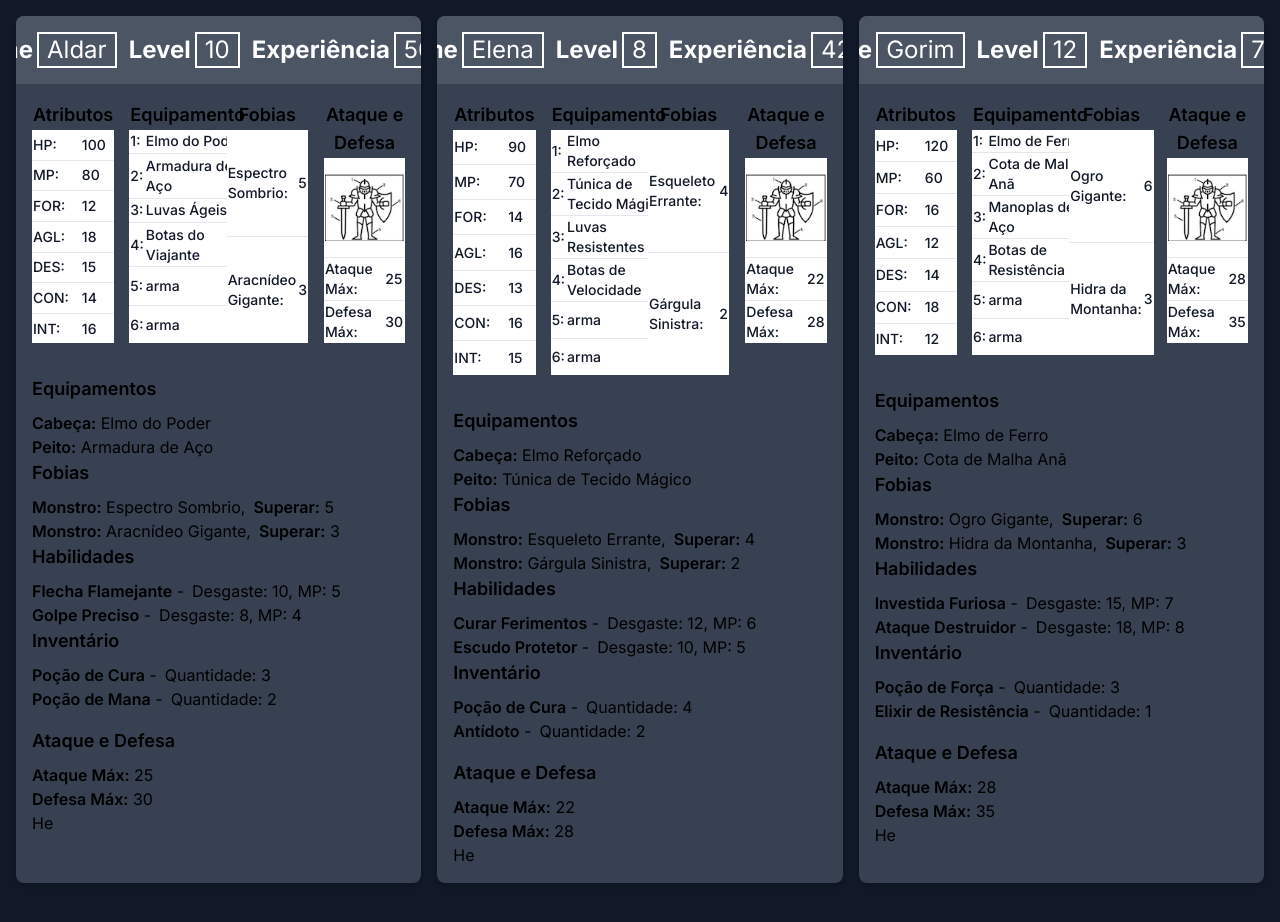
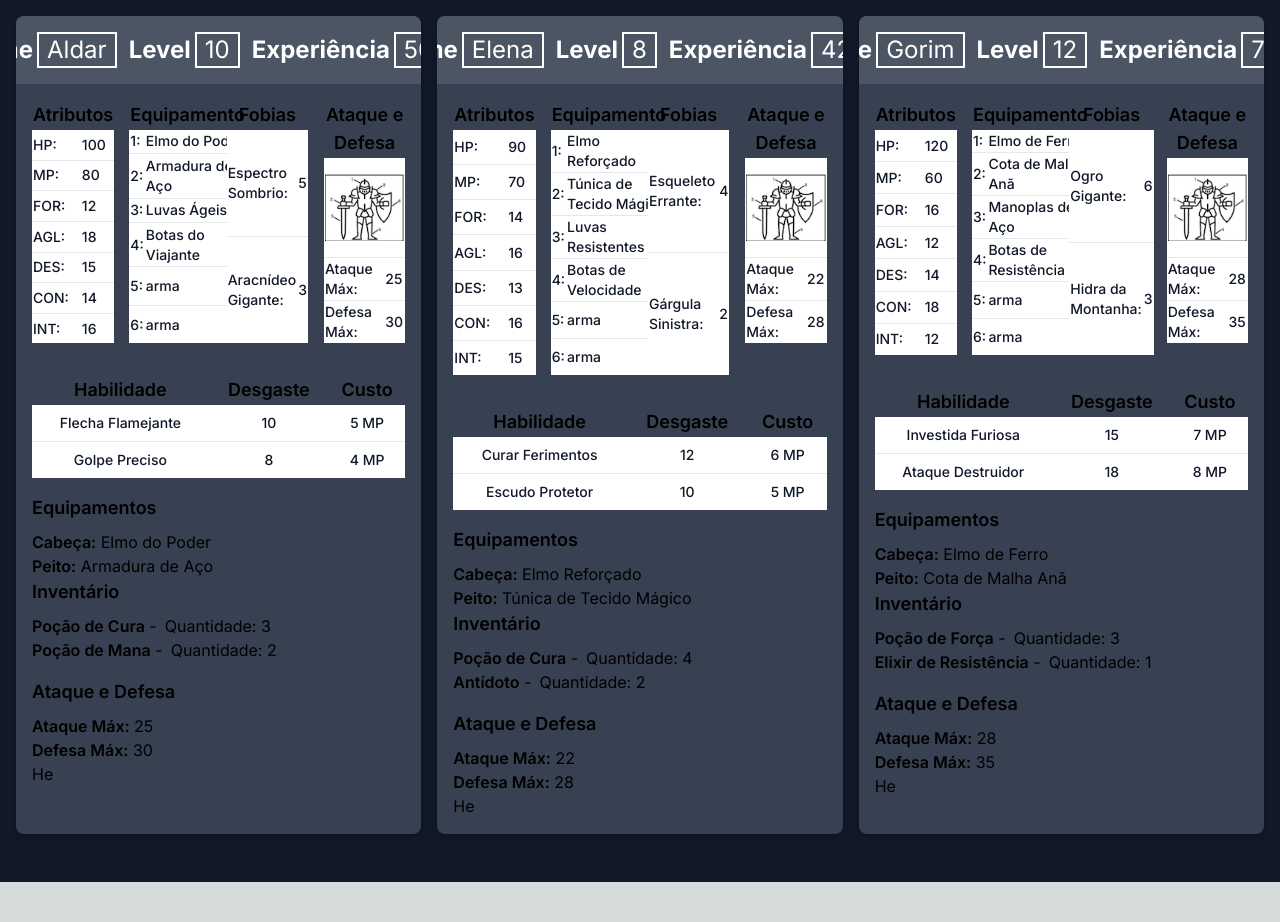
Before and after one commit to Mateus8741/rpg, a Next.js app: page / in a window 1280 px wide. Shown: the top 922 px of the page. After the commit the page ends 882 px from the top, so only its background shows below. Built offline with nearby package versions, Linux system fonts and the light colour scheme.

Commit message:
Add Hability component to Form

```diff
--- a/src/components/Form.tsx
+++ b/src/components/Form.tsx
@@ -1,5 +1,6 @@
 import { Personagem } from '@/models/rpgDTO'
 import { Atributes } from './Atributes'
+import { Hability } from './Hability'
 import { Header } from './Header'
 
 interface Persona {
@@ -16,6 +17,7 @@ export function Form({ persona }: Persona) {
 
       <div className="p-4">
         <Atributes persona={persona} />
+        <Hability persona={persona} />
         <div>
           <h3 className="text-lg font-semibold mb-2">Equipamentos</h3>
           <p>
@@ -27,27 +29,6 @@ export function Form({ persona }: Persona) {
             {persona.equipamentos.peito || 'Vazio'}
           </p>
           {/* Adicionar outros equipamentos aqui */}
-        </div>
-        <div>
-          <h3 className="text-lg font-semibold mb-2">Fobias</h3>
-          {persona.fobias.map((fobia, index) => (
-            <p key={index}>
-              <span className="font-semibold">Monstro:</span> {fobia.monstro},
-              <span className="ml-2 font-semibold">Superar:</span>{' '}
-              {fobia.quantidadeParaSuperar}
-            </p>
-          ))}
-        </div>
-        <div>
-          <h3 className="text-lg font-semibold mb-2">Habilidades</h3>
-          {persona.habilidades.map((habilidade, index) => (
-            <p key={index}>
-              <span className="font-semibold">{habilidade.nome}</span> -
-              <span className="ml-2">
-                Desgaste: {habilidade.desgaste}, MP: {habilidade.custoMP}
-              </span>
-            </p>
-          ))}
         </div>
         <div>
           <h3 className="text-lg font-semibold mb-2">Inventário</h3>
--- /dev/null
+++ b/src/components/Hability.tsx
@@ -0,0 +1,33 @@
+import { Personagem } from '@/models/rpgDTO'
+
+interface HabilityProps {
+  persona: Personagem
+}
+
+export function Hability({ persona }: HabilityProps) {
+  return (
+    <div className="mb-4">
+      <table className="min-w-full">
+        <thead>
+          <tr>
+            <th className="text-lg  font-semibold text-center">Habilidade</th>
+            <th className="text-lg  font-semibold text-center">Desgaste</th>
+            <th className="text-lg  font-semibold text-center">Custo</th>
+          </tr>
+        </thead>
+        <tbody className="bg-white divide-y divide-gray-200">
+          {persona.habilidades.map((habilidade, index) => (
+            <tr
+              key={index}
+              className="text-center text-sm font-medium text-gray-900"
+            >
+              <td className="py-2">{habilidade.nome}</td>
+              <td className="py-2">{habilidade.desgaste}</td>
+              <td className="py-2">{habilidade.custoMP} MP</td>
+            </tr>
+          ))}
+        </tbody>
+      </table>
+    </div>
+  )
+}
```
